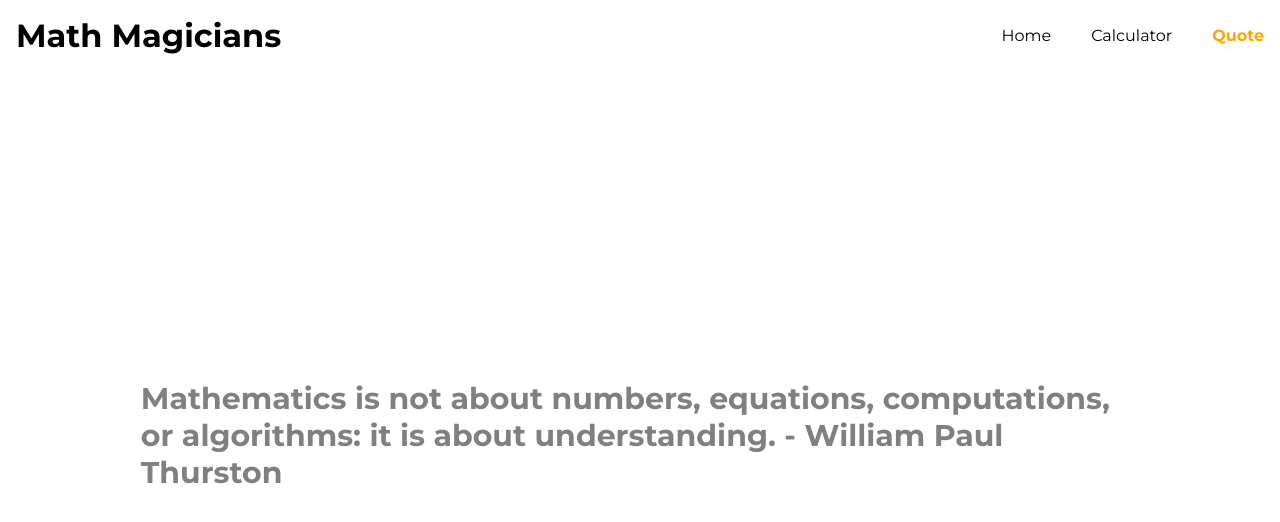
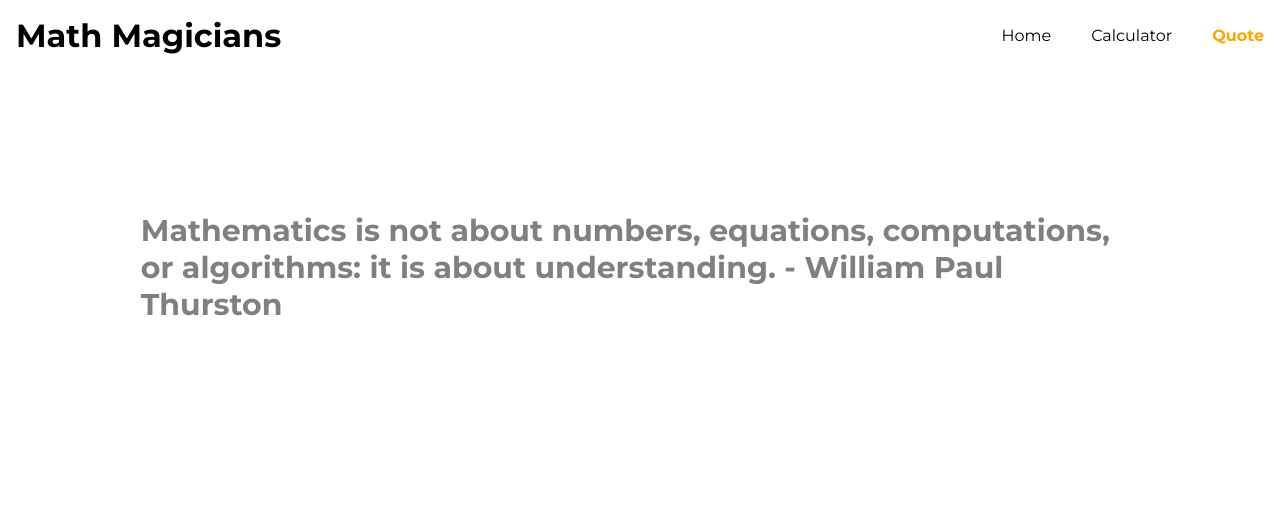
Before and after one commit to usmansbk/math-magicians, a React (Create React App) app: page /quote in a window 1280 px wide. Shown: the top 522 px of the page. Built offline with nearby package versions, Linux system fonts and the light colour scheme.

Commit message:
Adjust padding

```diff
--- a/src/components/Quote.css
+++ b/src/components/Quote.css
@@ -2,8 +2,7 @@
     display: flex;
     flex-grow: 2;
     justify-content: center;
-    align-items: center;
-    padding: 0 10%;
+    padding: 10%;
 }
 
 .quote {
```
